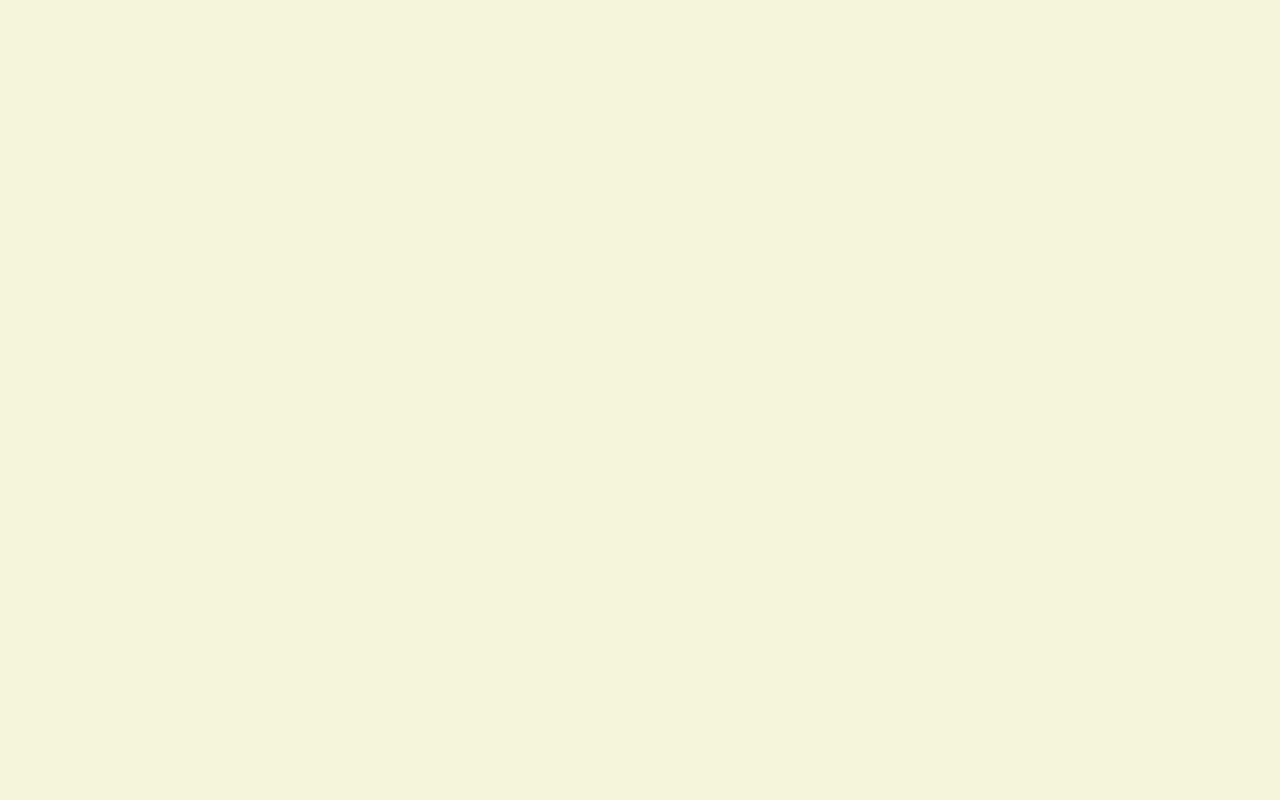
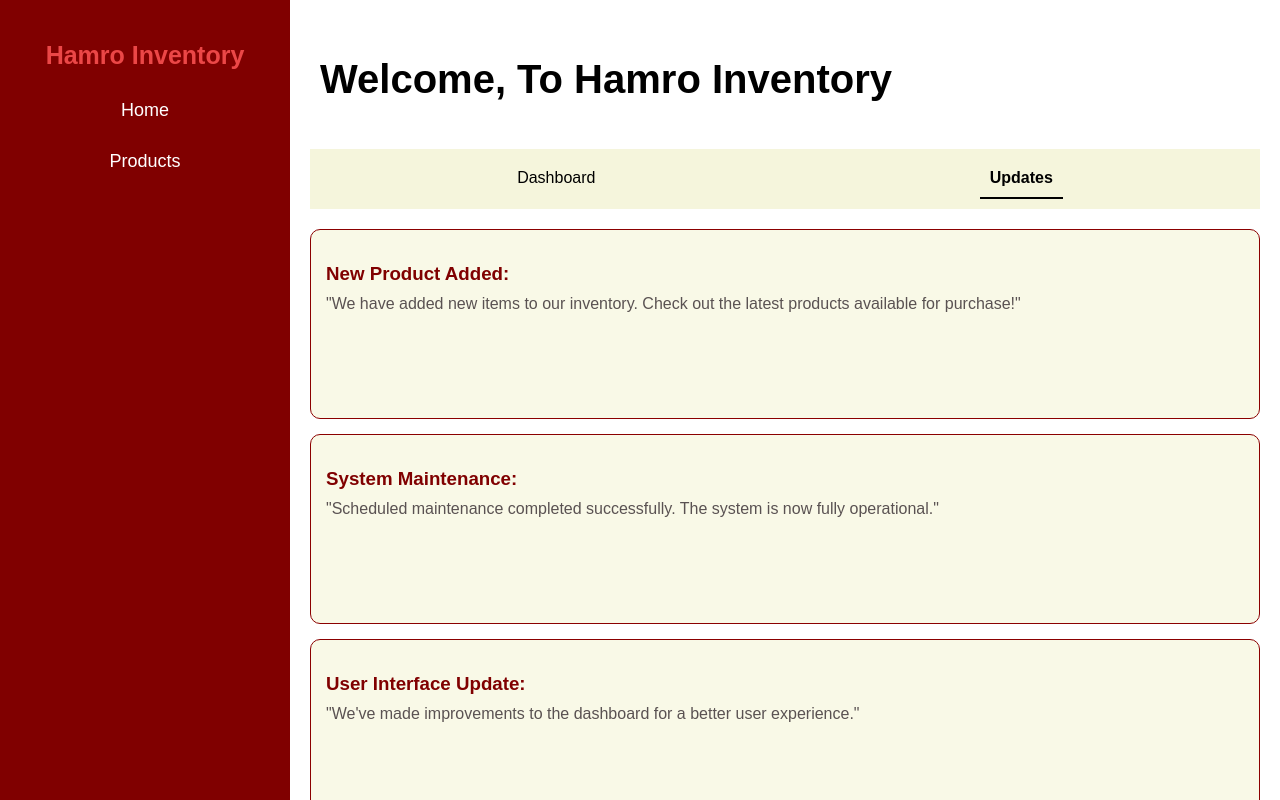
Before and after one commit to Sabyatakarki/Inventory_Managemenr_system_Frontend, a React (Create React App) app in the folder inventory_management_system/: page /Update in a window 1280 px wide. Before the commit this address had no page. Built offline with nearby package versions, Linux system fonts and the light colour scheme; the HTML template or start-up script is replaced by a standard one.

Commit message:
update.jsx implemented

```diff
--- a/inventory_management_system/src/App.js
+++ b/inventory_management_system/src/App.js
@@ -6,18 +6,20 @@ import Signup from "./components/public/Signup";
 import Free from "./components/public/Free";
 import Dashboard from './components/public/Dashboard';
 import Product from './components/public/Product';
+import Update from './components/public/Update';
 
 function App() {
   return (
     <Router>
       <Routes>
-       <Route path="/" element={<Login />} />
+       <Route path="/" element={<Dashboard />} />
         <Route path="/login" element={<Login />}/>
         <Route path="/Main" element={<Main />}/>
         <Route path = "/Signup" element = {<Signup/>}/>
         <Route path = "/Free" element = {<Free/>}/>
         <Route path = "/Dashboard" element = {<Dashboard/>}/>
         <Route path = "/Product" element = {<Product/>}/>
+        <Route path = "/Update" element = {<Update/>}/>
       </Routes>
     </Router>
   );
--- a/inventory_management_system/src/components/public/Dashboard.jsx
+++ b/inventory_management_system/src/components/public/Dashboard.jsx
@@ -1,5 +1,5 @@
 import React, { useState } from "react";
-import { Link, useNavigate } from "react-router-dom";
+import { Link, useNavigate, useLocation } from "react-router-dom";
 import meat from "../../assets/meat.jpg";
 import veggies from "../../assets/veggies.jpg";
 import coke from "../../assets/coke.jpg";
@@ -8,11 +8,12 @@ import "./Dashboard.css";
 
 const Dashboard = () => {
   const navigate = useNavigate();
+  const location = useLocation(); // Get current path to highlight the active tab
   const [searchTerm, setSearchTerm] = useState("");
   const [filteredProducts, setFilteredProducts] = useState([]);
 
   // Product list for search suggestions
-  const products = ["Chicken", "Eggs", "Apple"];
+  const products = ["Chicken", "Eggs", "Apple","Tea","Milk"];
 
   // Handle search input change
   const handleSearchChange = (event) => {
@@ -79,8 +80,8 @@ const Dashboard = () => {
 
         {/* Navigation Tabs */}
         <nav className="dashboard-nav">
-          <Link to="/" className="nav-btn active">Dashboard</Link>
-          <Link to="/updates" className="nav-btn">Updates</Link>
+          <Link to="/" className={`nav-btn ${location.pathname === "/" ? "active" : ""}`}>Dashboard</Link>
+          <Link to="/update" className={`nav-btn ${location.pathname === "/update" ? "active" : ""}`}>Update</Link>
         </nav>
 
         {/* Most Selling Products */}
--- a/inventory_management_system/src/components/public/Login.css
+++ b/inventory_management_system/src/components/public/Login.css
@@ -46,7 +46,7 @@ body {
 .inner-card {
     width: 90%;
     max-width: 400px;
-    background-color:rgb(253, 245, 245);
+    background-color:white;
     padding: 80px;
     border-radius: 10px;
     box-shadow: 0 4px 6px rgba(159, 70, 70, 0.1);
--- a/inventory_management_system/src/components/public/Update.css
+++ b/inventory_management_system/src/components/public/Update.css
@@ -0,0 +1,100 @@
+/* Full Screen Layout */
+.Container {
+    display: flex;
+    height: 100vh;
+    width: 100vw;
+    background-color: #fff;
+  }
+
+  /* Sidebar */
+  .sidebar {
+    width: 250px;
+    background-color: #800000;
+    color: white;
+    display: flex;
+    flex-direction: column;
+    align-items: center;
+    padding-top: 20px;
+  }
+
+  .sidebar h2 {
+    margin-bottom: 20px;
+  }
+
+  .sidebar-btn {
+    width: 80%;
+    padding: 10px;
+    text-align: center;
+    color: white;
+    text-decoration: none;
+    font-size: 18px;
+    border-radius: 5px;
+    transition: 0.3s;
+  }
+
+  .sidebar-btn.active {
+    background-color: #d1cfcf;
+    color: black;
+  }
+
+  /* Main Content */
+  .main-content {
+    flex: 1;
+    padding: 20px;
+    overflow-y: auto;
+  }
+
+  /* Dashboard Header */
+  .dashboard-header {
+    display: flex;
+    justify-content: space-between;
+    align-items: center;
+    padding: 10px;
+    position: relative;
+  }
+
+  /* Navigation Tabs */
+  .dashboard-nav {
+    display: flex;
+    justify-content: space-around;
+    background-color: #f5f5dc;
+    padding: 10px;
+    margin-top: 10px;
+  }
+
+  .nav-btn {
+    text-decoration: none;
+    color: black;
+    font-size: 16px;
+    padding: 10px;
+  }
+
+  .nav-btn.active {
+    font-weight: bold;
+    border-bottom: 2px solid black;
+  }
+
+  /* Update Cards */
+  .updates-container {
+    margin-top: 20px;
+  }
+
+  .update-card {
+    background-color: #f9f9e7;
+    padding: 15px;
+    border-radius: 10px;
+    border: 1px solid darkred;
+    margin-bottom: 15px;
+  }
+
+  .update-title {
+    color: #800000;
+    font-weight: bold;
+    margin-bottom: 5px;
+  }
+
+  /* Updates Page Header */
+  .update-heading {
+    text-align: center;
+    margin-top: 20px;
+  }
--- a/inventory_management_system/src/components/public/Update.jsx
+++ b/inventory_management_system/src/components/public/Update.jsx
@@ -0,0 +1,55 @@
+import React from "react";
+import { Link } from "react-router-dom";
+import "./Update.css";
+
+const Update = () => {
+  return (
+    <div className="Container">
+      {/* Sidebar */}
+      <aside className="sidebar">
+        <h2>Hamro Inventory</h2>
+        <Link to="/" className="sidebar-btn">Home</Link>
+        <Link to="/products" className="sidebar-btn">Products</Link>
+      </aside>
+
+      {/* Main Content */}
+      <div className="main-content">
+        {/* Dashboard Header */}
+        <header className="dashboard-header">
+          <h1>Welcome, To Hamro Inventory</h1>
+        </header>
+
+        {/* Navigation Tabs */}
+        <nav className="dashboard-nav">
+          <Link to="/" className="nav-btn">Dashboard</Link>
+          <Link to="/updates" className="nav-btn active">Updates</Link>
+        </nav>
+
+        {/* Update Section */}
+        <section className="updates-container">
+          <div className="update-card">
+            <h3 className="update-title">New Product Added:</h3>
+            <p>"We have added new items to our inventory. Check out the latest products available for purchase!"</p>
+          </div>
+
+          <div className="update-card">
+            <h3 className="update-title">System Maintenance:</h3>
+            <p>"Scheduled maintenance completed successfully. The system is now fully operational."</p>
+          </div>
+
+          <div className="update-card">
+            <h3 className="update-title">User Interface Update:</h3>
+            <p>"We've made improvements to the dashboard for a better user experience."</p>
+          </div>
+
+          <div className="update-card">
+            <h3 className="update-title">Price Updates:</h3>
+            <p>"Prices for selected products have been adjusted. See the updated price list on the inventory page."</p>
+          </div>
+        </section>
+      </div>
+    </div>
+  );
+};
+
+export default Update;
```
